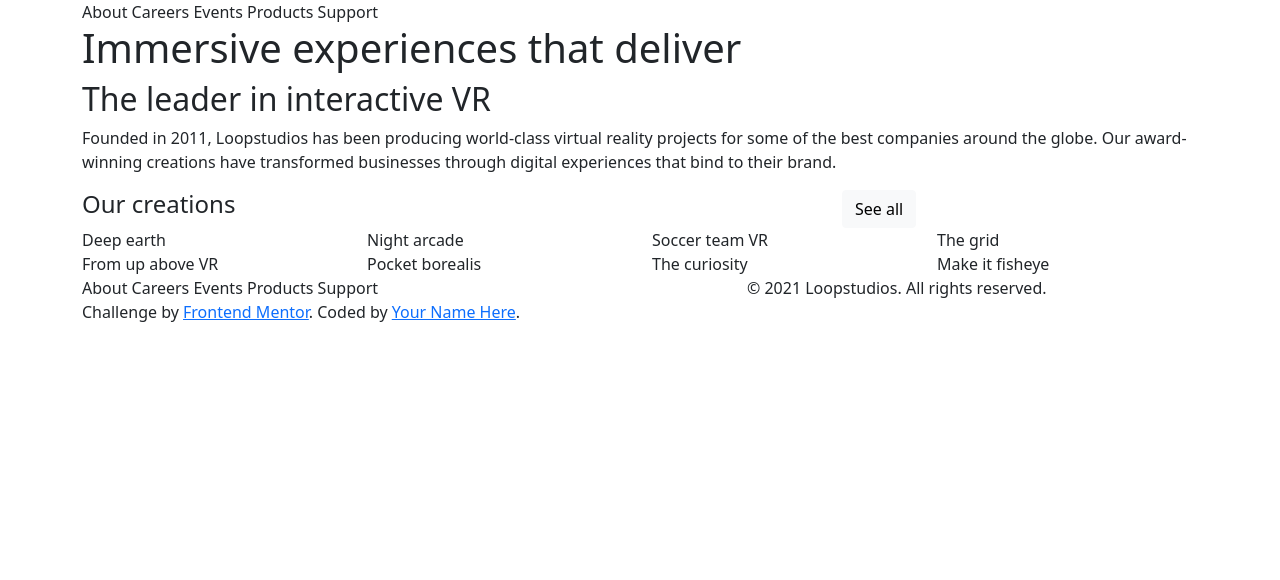
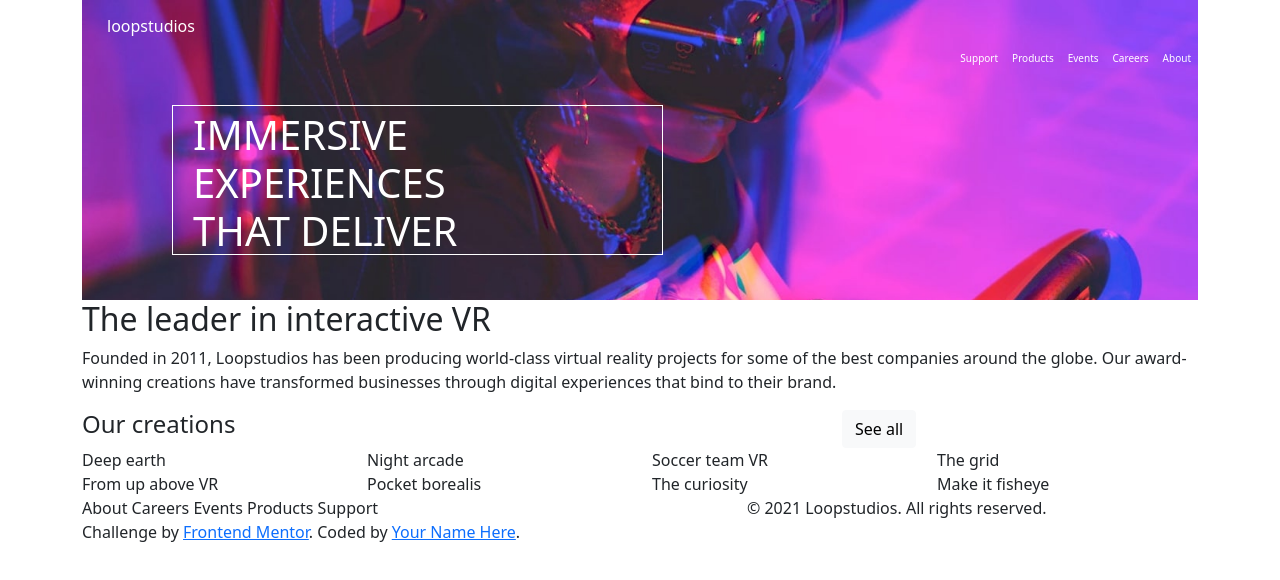
Before and after one commit to D-aisy/code-challenge, a plain HTML site: page index.html in a window 1280 px wide. Drawn offline with nearby package versions, Linux system fonts and the light colour scheme.

Commit message:
styled header

```diff
--- a/index.html
+++ b/index.html
@@ -14,18 +14,37 @@
 </head>
 <body>
   <div class="container">
+    <div class="header">
+    <div class="row">
+        <h6 class="brand">
+        loopstudios
+      </h6>
 
     <div class="menu">
-  About
-  Careers
-  Events
-  Products
-  Support
+    <span>
+      About
+    </span>
+    <span>
+      Careers
+    </span>
+    <span>
+      Events
+    </span>
+    <span>
+      Products
+    </span>
+    <span>
+      Support
+    </span>
+</div>
 </div>
 
-  <h1>
-    Immersive experiences that deliver
+  <h1 class="title">
+    Immersive experiences
+    <br/>
+     that deliver
   </h1>
+</div>
 
   <h2>
   The leader in interactive VR
--- a/styles.css
+++ b/styles.css
@@ -0,0 +1,33 @@
+.header {
+    color: #FFF;
+    height: 300px;
+    background-image: url(desktop/image-hero.jpg);
+    background-size: cover;
+}
+
+div.menu span{
+    float: right;
+    padding: 7px;
+    line-height: 0;
+    margin-top: 0;
+    font-size: 10px;
+}
+
+h6.brand{
+    float: left;
+    padding: 7px;
+    margin-top: 10px;
+    margin-left: 30px;
+}
+
+h1.title{
+    margin-left: 90px;
+    margin-top: 40px;
+    border: solid 1px #FFF;
+    font-weight: 100;
+    text-transform: uppercase;
+    padding: 20px;
+    padding-top: 5px;
+    width: 44%;
+    height: 50%;
+}
```
Also changed, not shown: desktop/image-curiosity.jpg (added), desktop/image-deep-earth.jpg (added), desktop/image-fisheye.jpg (added), desktop/image-from-above.jpg (added), desktop/image-grid.jpg (added), desktop/image-hero.jpg (added), desktop/image-interactive.jpg (added), desktop/image-night-arcade.jpg (added), desktop/image-pocket-borealis.jpg (added), desktop/image-soccer-team.jpg (added), 1 other file.
